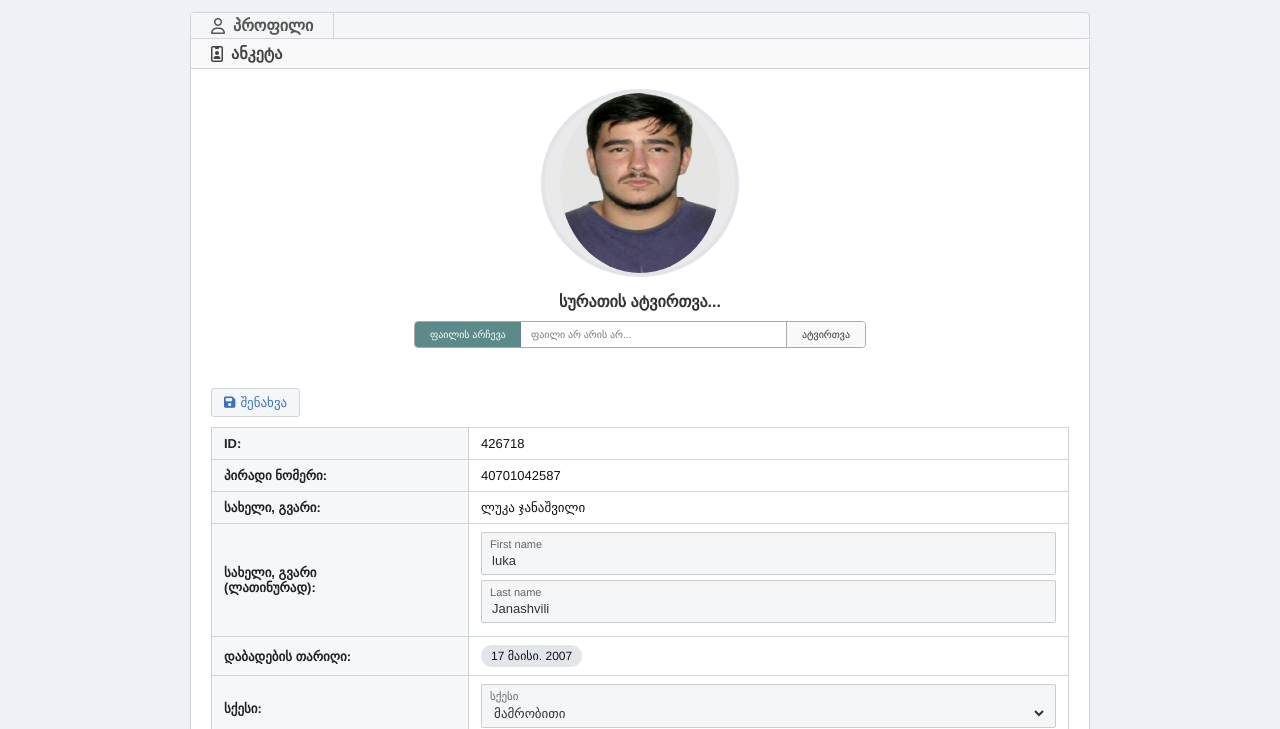
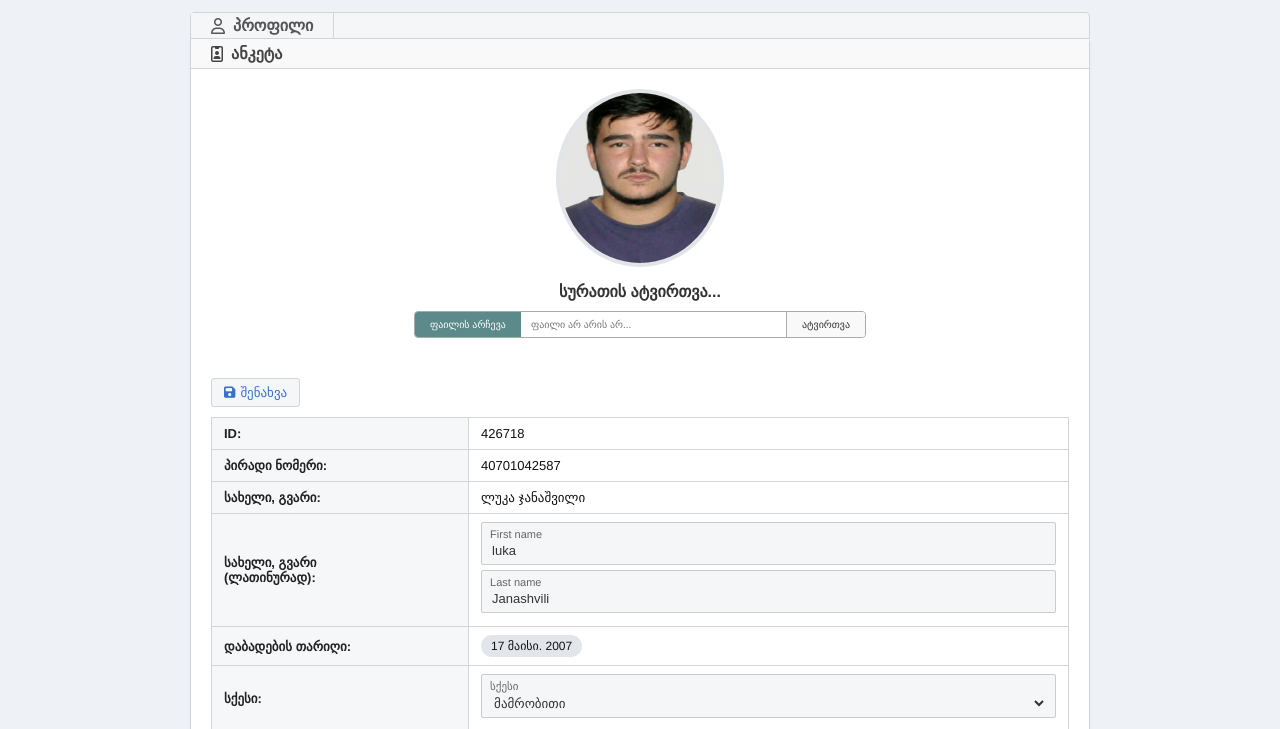
Before and after one commit to tsu-students-portal/luka-jana, a plain HTML site: page index.html in a window 1280 px wide. Shown: the part 63-792 px from the top of the page. Drawn offline with Linux system fonts and the light colour scheme.

Commit message:
Update index.html

```diff
--- a/index.html
+++ b/index.html
@@ -101,7 +101,7 @@
 
         .user-profile-mini img {
             position: absolute;
-            margin-left: 30px;
+            margin-left: 23px;
             margin-top:-20px;
             width: 35px;
             height: 35px;
@@ -169,11 +169,9 @@
         }
 
         .profile-large-img {
-            padding-left:15px;
-            padding-right:15px;
             background-color:#eaeaea;
             width: 160px;
-            height: 180px;
+            height: 170px;
             border-radius: 50%;
             border: 4px solid #e1e4e8;
             object-fit: cover;
```
